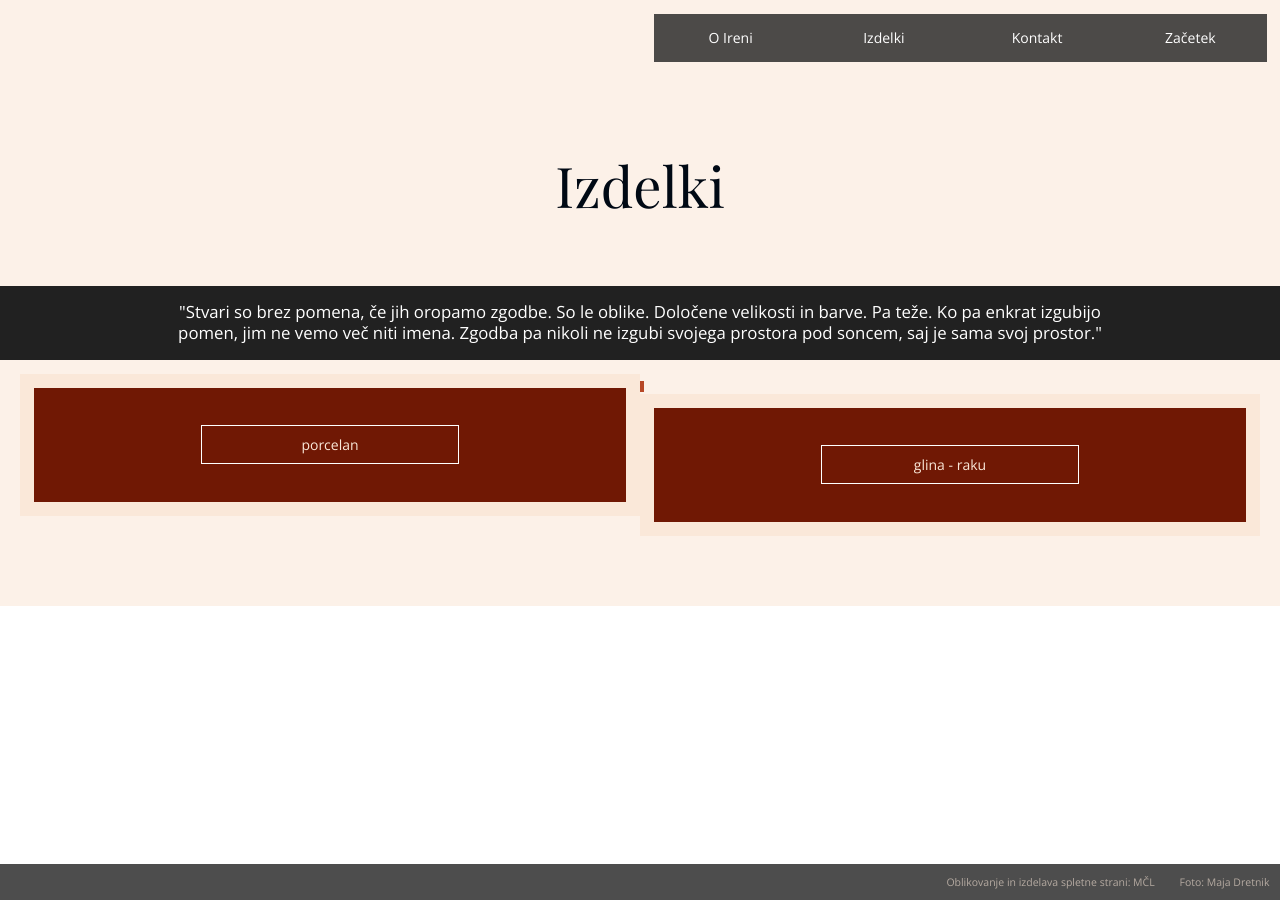
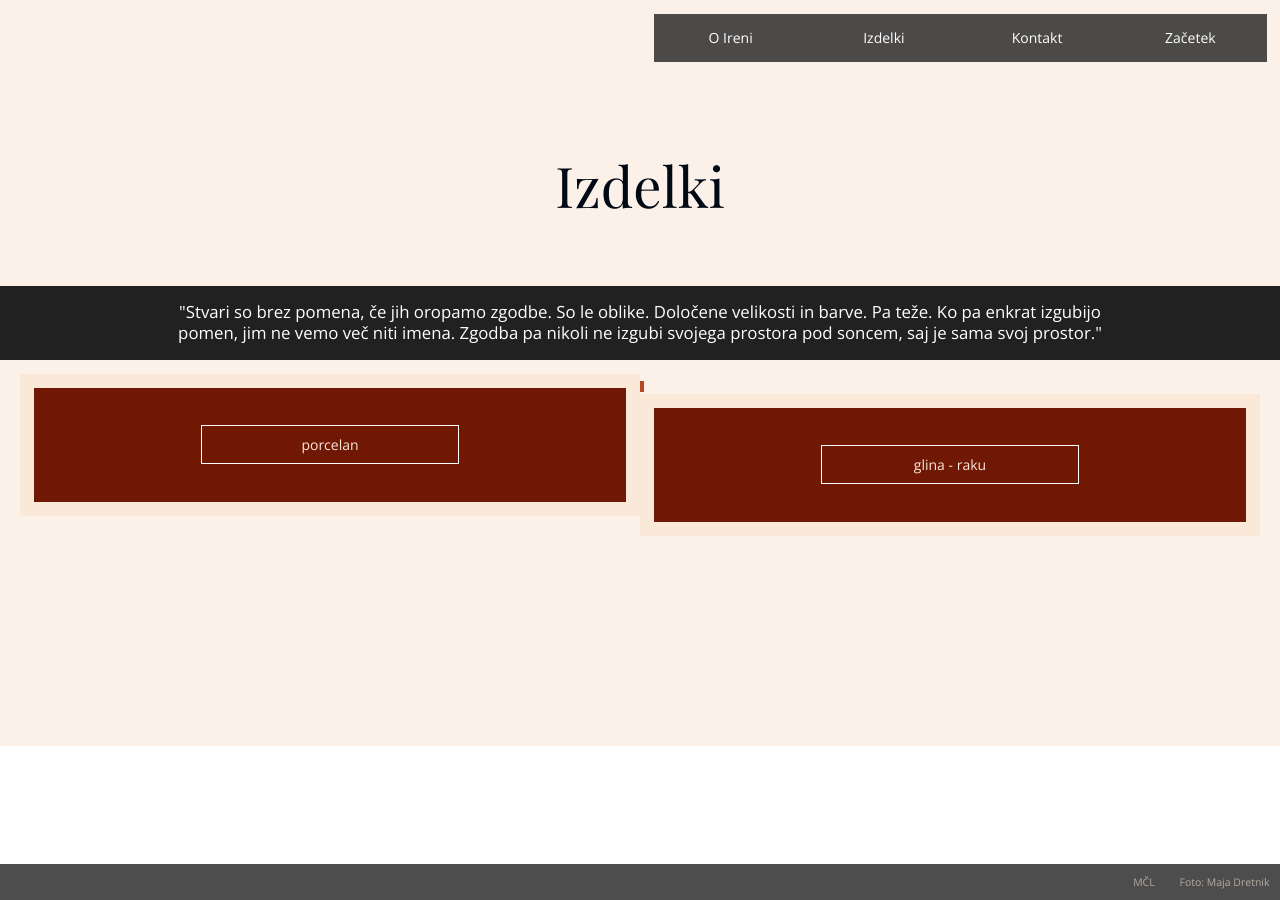
Before and after one commit to ViaCoco/irena-cernovsek, a Jekyll site: the page built from izdelki/index.markdown, in a window 1280 px wide. Built offline with Jekyll 4.4.1, drawn with Linux system fonts in a browser that asks for light colours.

Commit message:
some small changes

```diff
--- a/_layouts/default.html
+++ b/_layouts/default.html
@@ -28,7 +28,7 @@
 
 </section>
 <footer>
-	<a href="http://www.masa-cernovsek-logar.com" target="_blank"><div class="footer">Oblikovanje in izdelava spletne strani:  MČL</div></a>
+	<a href="http://www.masa-cernovsek-logar.com" target="_blank"><div class="footer">MČL</div></a>
 	<a href=""><div class="footer">Foto:  Maja Dretnik</div></a>
 </footer>
 </body>
--- a/assets/stylesheet/_sass/_izdelki.scss
+++ b/assets/stylesheet/_sass/_izdelki.scss
@@ -5,7 +5,7 @@
 
 .cover-izdelki {
 	margin-top: 7em;
-	padding-bottom: 5em;
+	padding-bottom: 15em;
 }
 
 .col-md-6 {
```
